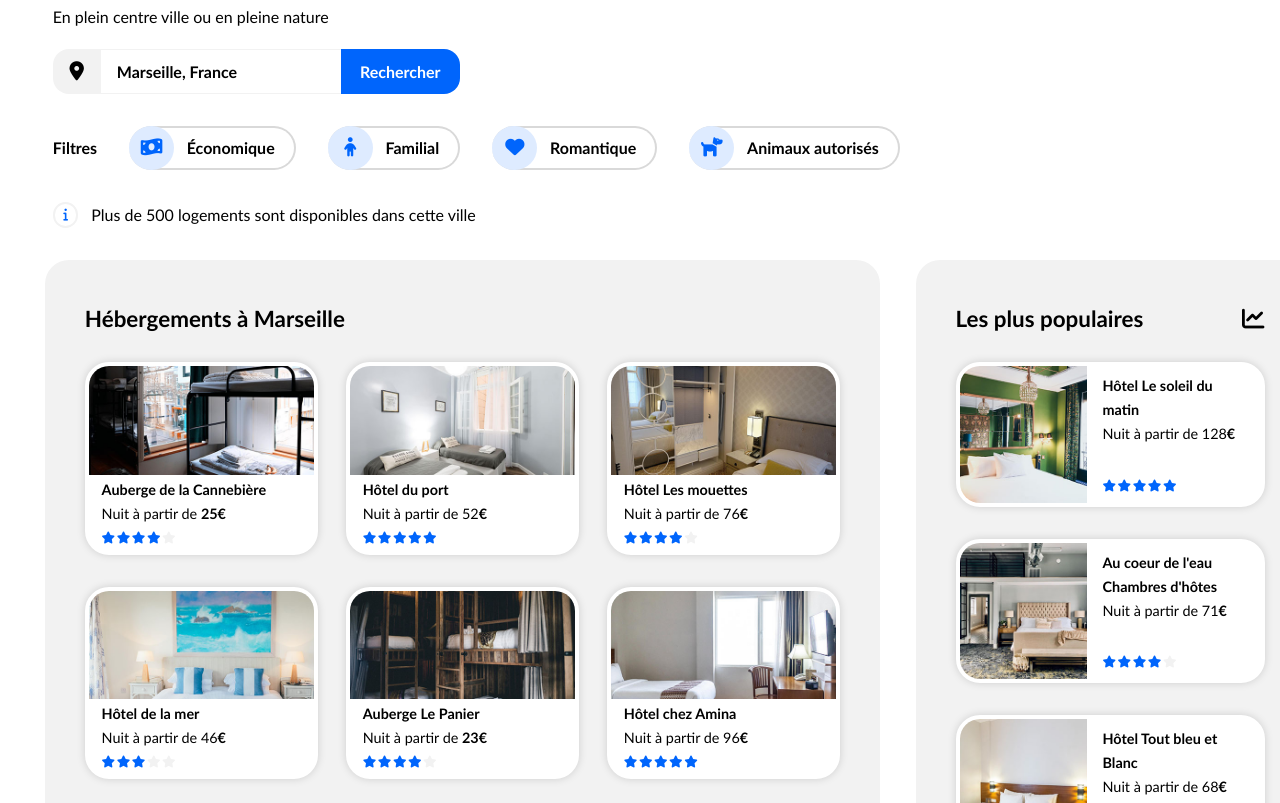
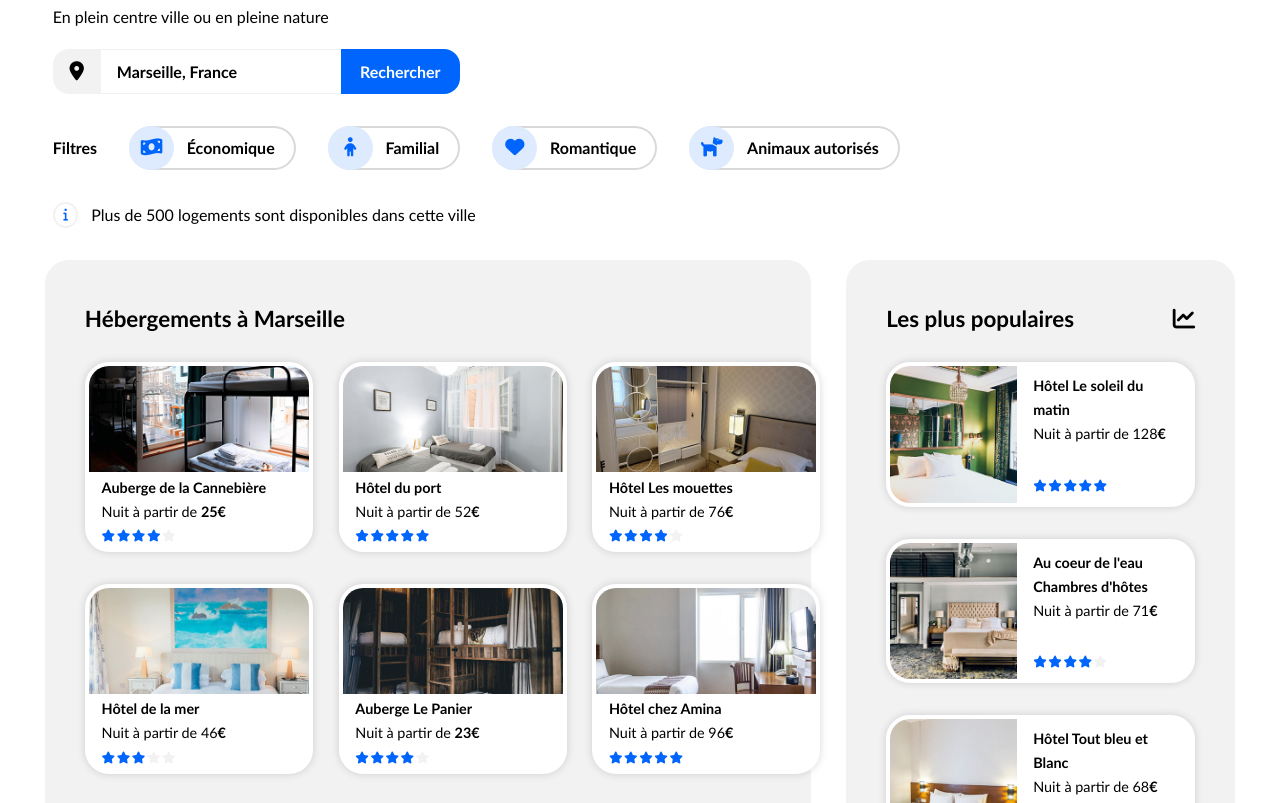
Before and after one commit to MelanieSarrouy/Reservia_12-2020, a plain HTML site: page index.html in a window 1280 px wide. Shown: the part 144-947 px from the top of the page. Drawn offline with Linux system fonts and the light colour scheme.

Commit message:
design pour écrans min 1024px

```diff
--- a/assets/CSS/style.css
+++ b/assets/CSS/style.css
@@ -268,7 +268,8 @@ input[type="search"] {
 
 #container_accomodation_cards {
   display: grid;
-  grid-template-columns: repeat(auto-fill, minmax(220px, 1fr));
+  grid-template-columns: repeat(3, 1fr);
+  grid-auto-flow: row;
   row-gap: 2rem;
   column-gap: 3.75%;
   padding: 2rem 0rem;
@@ -277,10 +278,6 @@ input[type="search"] {
   padding: 3rem 2.5rem;
   background-color: #f2f2f2;
   border-radius: 1.5rem;
-}
-#hebergements {
-  box-sizing: border-box;
-  min-width: 835px;
 }
 #Hébergements a, #Hébergements a:active, #Hébergements a:visited {
   font-size: 1rem;
@@ -301,8 +298,8 @@ input[type="search"] {
   box-shadow: 0 0 0.5rem rgba(0, 0, 0, 0.15);
   cursor: pointer;
 }
-.card1:hover {
-
+.accomodations_cards:hover, .popular_cards:hover, .activity_cards:hover {
+  box-shadow: 0 0 1rem rgba(0, 0, 0, 0.3);
 }
 .img_hebergement {
   box-sizing: border-box;
@@ -394,7 +391,8 @@ aside h2 i {
 #container_activity_cards {
   width: auto;
   display: grid;
-  grid-template-columns: 1fr 1fr 1fr 1fr;
+  /*grid-template-columns: 1fr 1fr 1fr 1fr;*/
+  grid-auto-flow: column;
   column-gap: 3%;
   padding-top: 2rem;
 }
```
